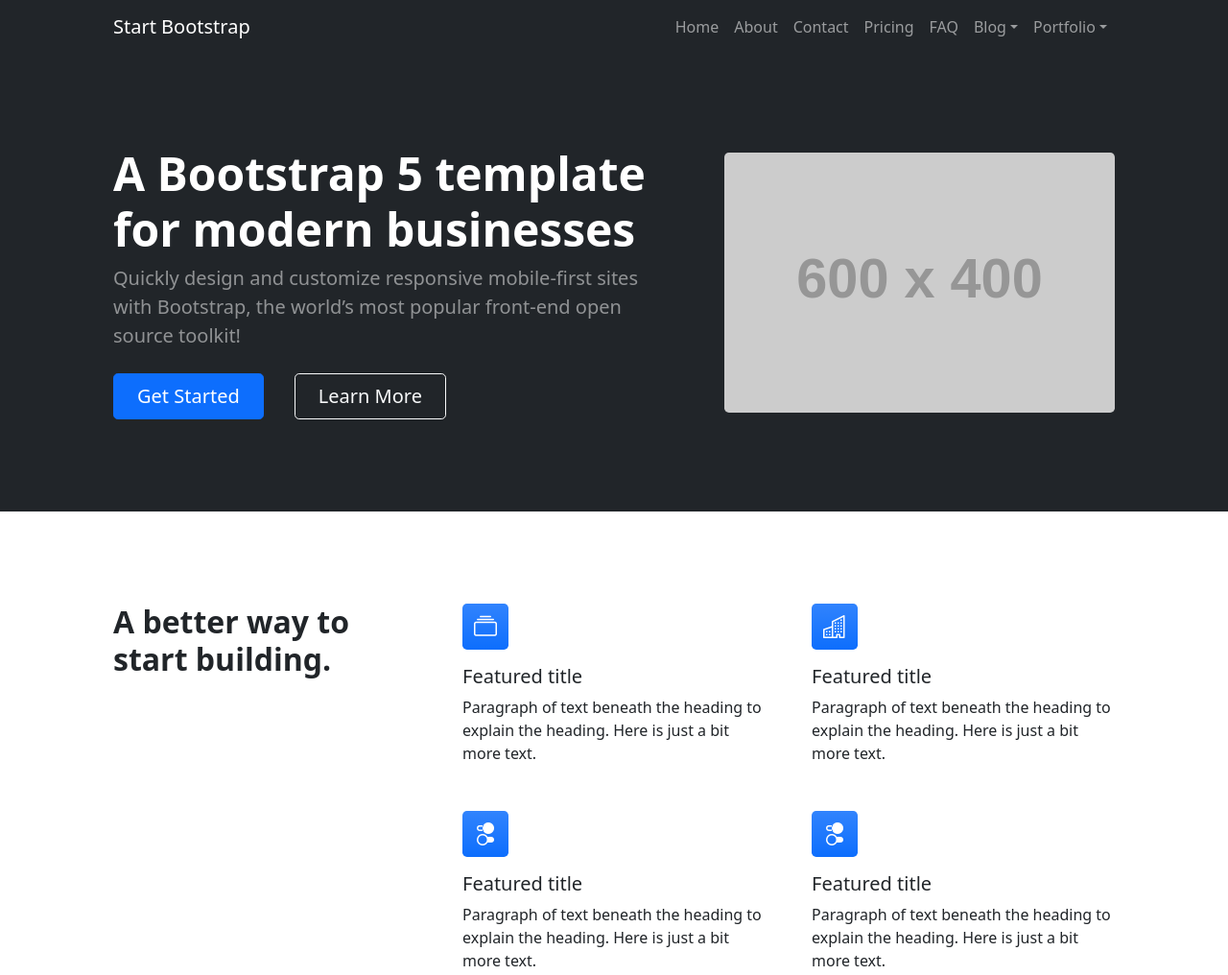
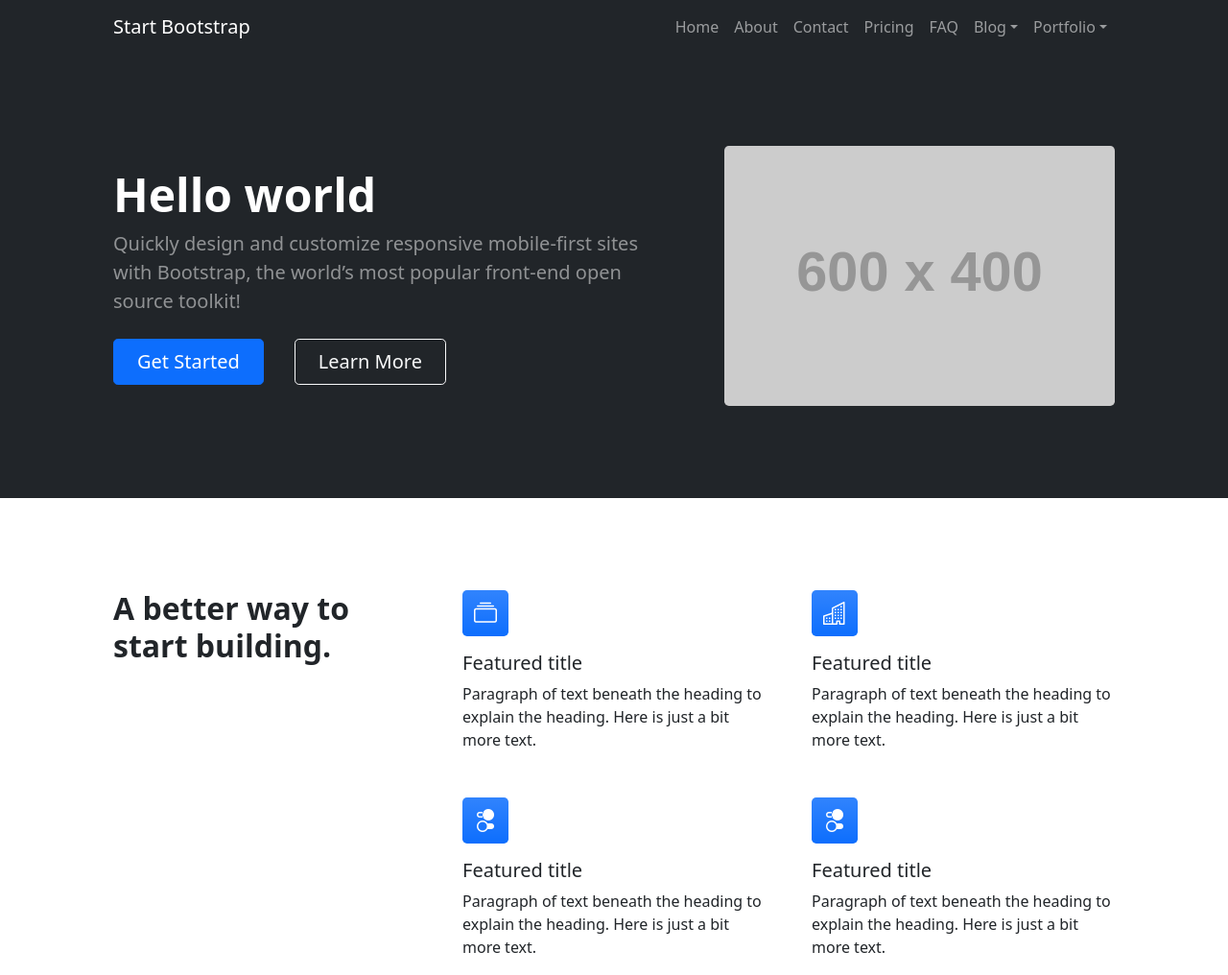
Before and after one commit to wenwen1225/my-frisr-website, a plain HTML site: page index.html in a window 1280 px wide. Shown: the top 1016 px of the page at 96% size. Drawn offline with nearby package versions, Linux system fonts and the light colour scheme; placeholder pictures from the web are drawn by us.

Commit message:
change title

```diff
--- a/index.html
+++ b/index.html
@@ -51,7 +51,7 @@
                     <div class="row gx-5 align-items-center justify-content-center">
                         <div class="col-lg-8 col-xl-7 col-xxl-6">
                             <div class="my-5 text-center text-xl-start">
-                                <h1 class="display-5 fw-bolder text-white mb-2">A Bootstrap 5 template for modern businesses</h1>
+                                <h1 class="display-5 fw-bolder text-white mb-2">Hello world</h1>
                                 <p class="lead fw-normal text-white-50 mb-4">Quickly design and customize responsive mobile-first sites with Bootstrap, the world’s most popular front-end open source toolkit!</p>
                                 <div class="d-grid gap-3 d-sm-flex justify-content-sm-center justify-content-xl-start">
                                     <a class="btn btn-primary btn-lg px-4 me-sm-3" href="#features">Get Started</a>
```
